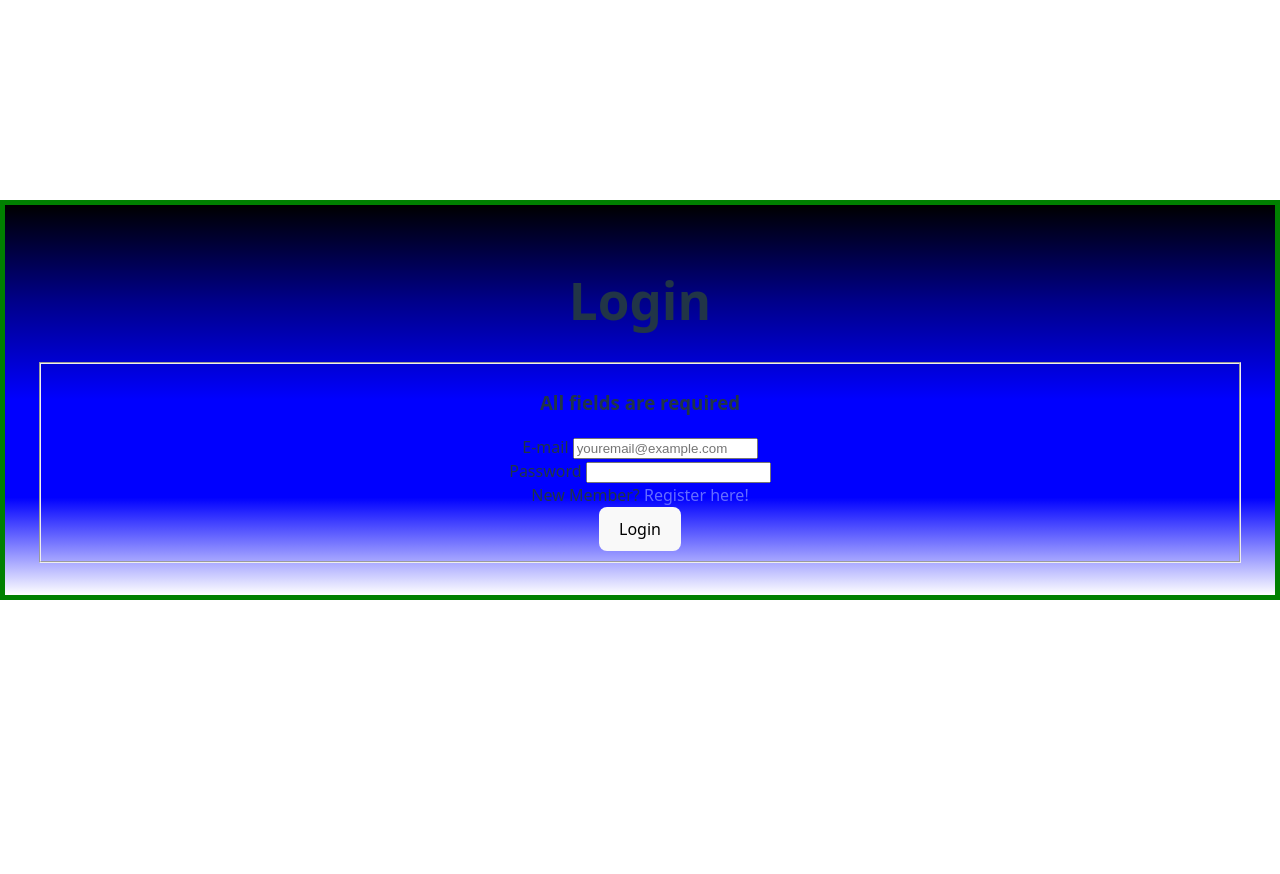
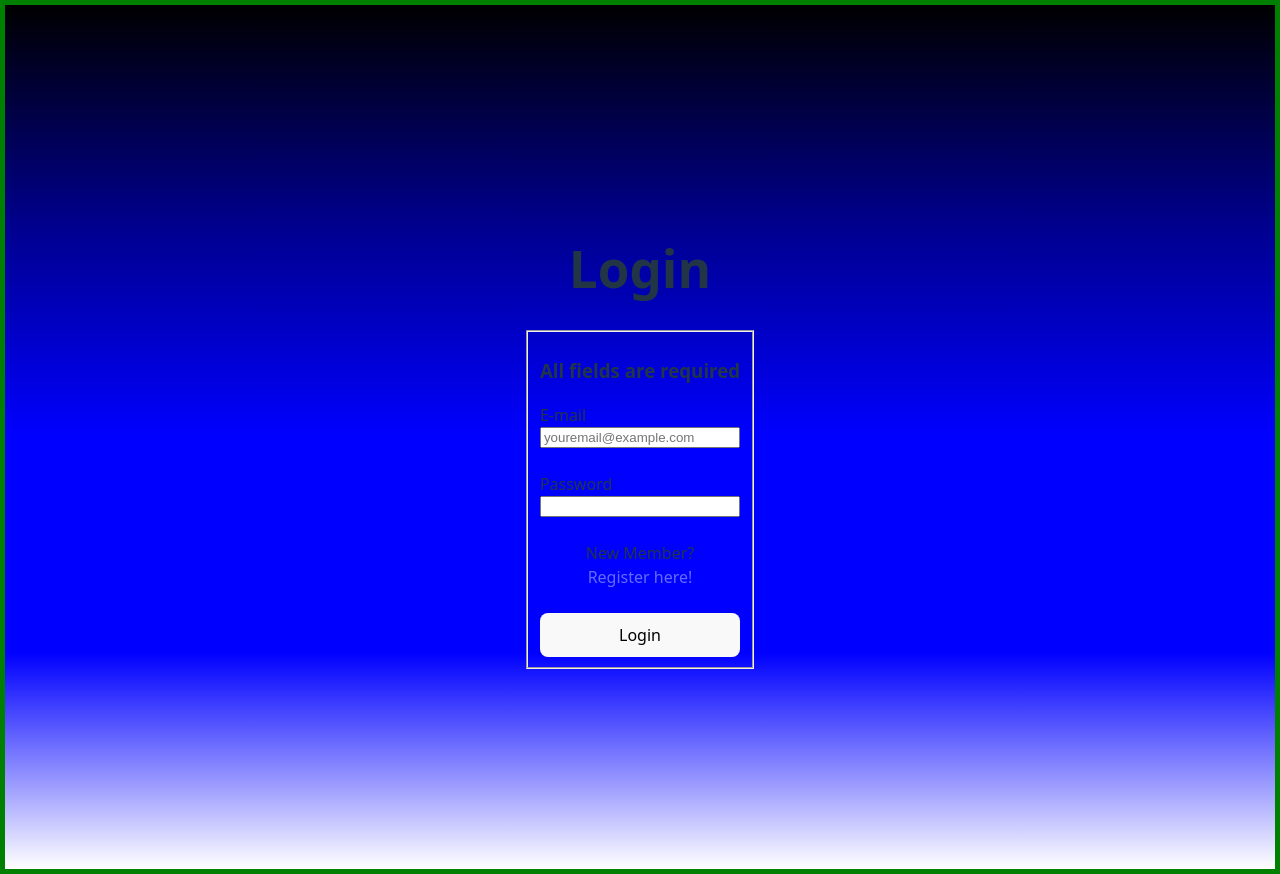
Before and after one commit to EthanB934/dms-pro, a React (Vite) app: page /login in a window 1280 px wide. Before the commit the page ends 800 px from the top, so only its background shows below. Built offline with nearby package versions, Linux system fonts and the light colour scheme; the HTML template or start-up script is replaced by a standard one.

Commit message:
Resized root background

```diff
--- a/src/components/authentication/auth.css
+++ b/src/components/authentication/auth.css
@@ -8,3 +8,47 @@
     top: 10px;
     right: 150px;
 }
+
+.login-form {
+    display: flex;
+    flex-direction: column;
+    align-items: center;
+    justify-content: center;
+    min-height: 100vh;
+}
+
+.login-fields {
+    display: flex;
+    flex-direction: column;
+    justify-content: center;
+
+    label {
+      text-align: left;
+    }
+}
+
+.registration-form {
+    display: flex;
+    flex-direction: column;
+    align-items: center;
+    justify-content: center;
+    min-height: 100vh;
+}
+
+.registration-fields {
+    display: flex;
+    flex-direction: column;
+    justify-content: center;
+
+    label {
+      text-align: left;
+    }
+}
+
+.link {
+    color: black;
+}
+
+.link:hover {
+    color: darkgrey;
+}
--- a/src/components/authentication/registration.jsx
+++ b/src/components/authentication/registration.jsx
@@ -1,6 +1,6 @@
 import { useRef } from "react"
 import { Link, useNavigate } from "react-router-dom"
-
+import "./auth.css"
 export const Register = ({ setter }) => {
     const address = useRef()
     const email = useRef()
@@ -57,7 +57,7 @@ export const Register = ({ setter }) => {
             <br/>
             <button className="registration-button" id="register" >Register</button>
             <br />
-            <Link to="/login">Return to Login</Link>
+            <Link className="link" to="/login">Return to Login</Link>
         </fieldset>
     </form>
 }
--- a/src/components/cooler/cooler.css
+++ b/src/components/cooler/cooler.css
@@ -2,12 +2,13 @@
   display: flex;
   flex-direction: row;
   flex-wrap: wrap;
-  min-height: 100vh;
+  height: 100vh;
 }
 .cooler-page-create {
   display: flex;
   flex-direction: column;
   justify-content: center;
+  height: 100vh;
 }
 
 .cooler-create {
@@ -24,7 +25,7 @@
 .doors {
   display: flex;
   flex-wrap: wrap;
-  width: 100vw;
+  width: fit-content;
 }
 
 .doors-list {
--- a/src/pages/Home.css
+++ b/src/pages/Home.css
@@ -1,6 +1,6 @@
 .home-page {
-    min-width: 95vw;
-    min-height: 85vh;
+    min-width: fit-content;
+    min-height: 100vh;
 }
 
 .coolers-list {
```
